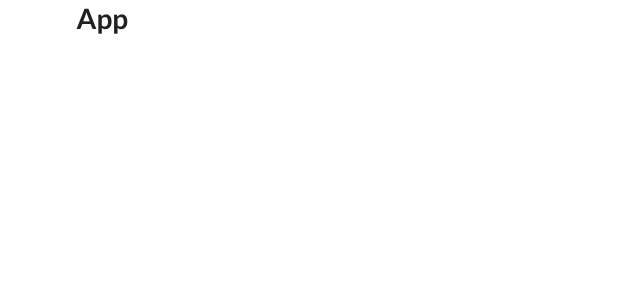
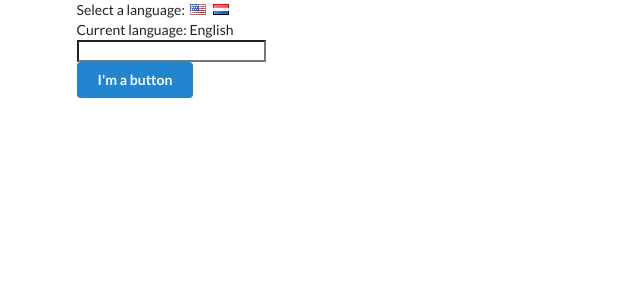
Before and after one commit to ajw725/react-translate, a React (Create React App) app: page / in a window 1280 px wide. Shown: the top 300 px of the page, without its empty margins (0-640 px from the left). Built offline with nearby package versions, Linux system fonts and the light colour scheme.

Commit message:
basic language selector; button and field skeletons

```diff
--- a/src/components/App.tsx
+++ b/src/components/App.tsx
@@ -1,13 +1,20 @@
-import React from 'react';
+import React, { useState } from 'react';
+import UserCreate from './UserCreate';
 
-class App extends React.Component {
-  render() {
-    return (
-      <div className="ui container">
-        <h1>App</h1>
+const App = () => {
+  const [language, setLanguage] = useState('English');
+
+  return (
+    <div className="ui container">
+      <div>
+        Select a language: &nbsp;
+        <i className="flag us" onClick={() => setLanguage('English')} />
+        <i className="flag nl" onClick={() => setLanguage('Dutch')} />
       </div>
-    );
-  }
-}
+      Current language: {language}
+      <UserCreate />
+    </div>
+  );
+};
 
 export default App;
--- /dev/null
+++ b/src/components/Button.tsx
@@ -0,0 +1,11 @@
+import React from 'react';
+
+const Button = () => {
+  return (
+    <div>
+      <button className="ui button primary">I'm a button</button>
+    </div>
+  );
+};
+
+export default Button;
--- /dev/null
+++ b/src/components/Field.tsx
@@ -0,0 +1,11 @@
+import React from 'react';
+
+const Field = () => {
+  return (
+    <div>
+      <input className="ui input" type="text" />
+    </div>
+  );
+};
+
+export default Field;
--- /dev/null
+++ b/src/components/UserCreate.tsx
@@ -0,0 +1,14 @@
+import React from 'react';
+import Field from './Field';
+import Button from './Button';
+
+const UserCreate = () => {
+  return (
+    <div>
+      <Field />
+      <Button />
+    </div>
+  );
+};
+
+export default UserCreate;
```
